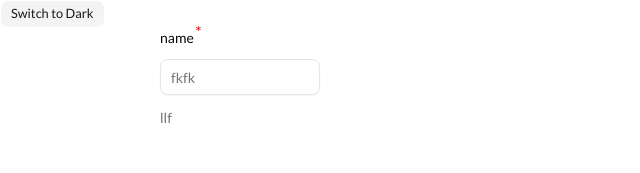
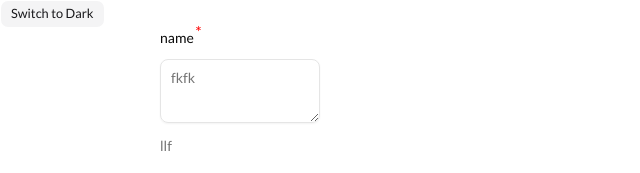
Before and after one commit to dosepehr/frontend-foundation, a Next.js app: page / in a window 1280 px wide. Shown: the top 173 px of the page, without its empty margins (0-640 px from the left). Built offline with nearby package versions, Linux system fonts and the light colour scheme.

Commit message:
add textarea component with label & description

```diff
--- a/src/app/page.tsx
+++ b/src/app/page.tsx
@@ -1,12 +1,13 @@
 'use client';
 import ThemeChange from '@/components/common/ThemeChange';
 import { Input } from '@/components/ui/Input';
+import { Textarea } from '@/components/ui/Textarea';
 const page = () => {
     return (
         <>
             <ThemeChange />
             <div className='max-w-40 mx-40 w-full'>
-                <Input
+                <Textarea
                     label='name'
                     id='name'
                     required
--- a/src/components/ui/Textarea/index.tsx
+++ b/src/components/ui/Textarea/index.tsx
@@ -1,18 +1,37 @@
-import { cn } from "@/utils/funcs/cn"
-import * as React from "react"
+import { cn } from '@/utils/funcs/cn';
+import * as React from 'react';
+import { Field, FieldDescription, FieldLabel } from '../Field';
+import { TextareaProps } from './textarea.type';
 
-
-function Textarea({ className, ...props }: React.ComponentProps<"textarea">) {
+function Textarea({
+    className,
+    label,
+    id,
+    disabled,
+    required,
+    description,
+    error,
+    ...props
+}: TextareaProps) {
     return (
+        <Field>
+            <FieldLabel htmlFor={id} required={required} disabled={disabled}>
+                {label}
+            </FieldLabel>
             <textarea
-      data-slot="textarea"
+                id={id}
+                disabled={disabled}
+                data-slot='textarea'
+                aria-invalid={!!error}
                 className={cn(
-        "border-input dark:bg-input/30 focus-visible:border-ring focus-visible:ring-ring/50 aria-invalid:ring-destructive/20 dark:aria-invalid:ring-destructive/40 aria-invalid:border-destructive dark:aria-invalid:border-destructive/50 rounded-md border bg-transparent px-2.5 py-2 text-base shadow-xs transition-[color,box-shadow] focus-visible:ring-3 aria-invalid:ring-3 md:text-sm placeholder:text-muted-foreground flex field-sizing-content min-h-16 w-full outline-none disabled:cursor-not-allowed disabled:opacity-50",
+                    'dark:bg-input/30 border-input focus-visible:border-primary focus-visible:outline-1 focus-visible:outline-primary/40 hover:border-ring aria-invalid:border-destructive dark:aria-invalid:border-destructive/50 rounded-md border bg-transparent px-2.5 py-2 text-base shadow-xs md:text-sm placeholder:text-muted-foreground w-full min-w-0 field-sizing-content min-h-16 disabled:pointer-events-none disabled:cursor-not-allowed disabled:opacity-50 transition-[color,box-shadow,border-color]',
                     className
                 )}
                 {...props}
             />
-  )
+            <FieldDescription>{description}</FieldDescription>
+        </Field>
+    );
 }
 
-export { Textarea }
+export { Textarea };
```
Also changed, not shown: src/components/ui/Textarea/textarea.type.ts (added, +9 -0 lines). Lines whose indentation alone changed are shown as unchanged.
